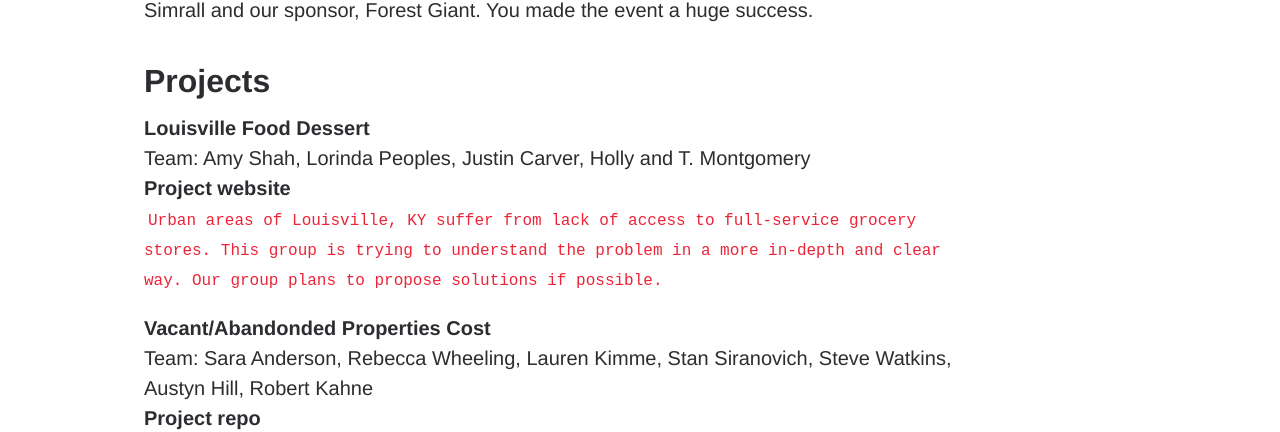
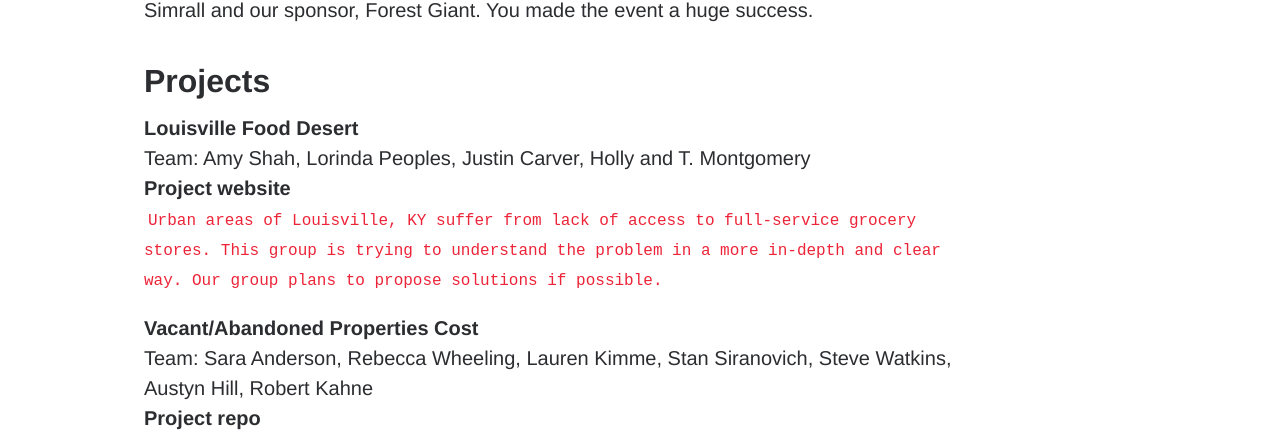
Before and after one commit to civicdata/civicdata.github.io, a Jekyll site: the page built from _posts/2017-09-24-ndoch-recap-hackathon-louisville.md, in a window 1280 px wide. Shown: the part 710-1142 px from the top of the page. Built offline with Jekyll 4.4.1, drawn with Linux system fonts in a browser that asks for light colours; comment, search, counter and statistics services are not loaded.

Commit message:
fixed 2 typos

```diff
--- a/_posts/2017-09-24-ndoch-recap-hackathon-louisville.md
+++ b/_posts/2017-09-24-ndoch-recap-hackathon-louisville.md
@@ -15,12 +15,12 @@ creditlink: http://www.cividataalliance.org
 Thank you to all of the civic hackers who attended the event, Mayor Greg Fischer, Grace Simrall and our sponsor, Forest Giant. You made the event a huge success.
 
 ## Projects
-**Louisville Food Dessert**
+**Louisville Food Desert**
 Team: Amy Shah, Lorinda Peoples, Justin Carver, Holly and T. Montgomery
 [__Project website__](https://louisvillefooddesert.wordpress.com)
 `Urban areas of Louisville, KY suffer from lack of access to full-service grocery stores.  This group is trying to understand the problem in a more in-depth and clear way. Our group plans to propose solutions if possible.`
 
-**Vacant/Abandonded Properties Cost**
+**Vacant/Abandoned Properties Cost**
 Team: Sara Anderson, Rebecca Wheeling, Lauren Kimme, Stan Siranovich, Steve Watkins, Austyn Hill, Robert Kahne
 [__Project repo__](https://github.com/civicdata/houses17)
 `During the National Day of Civic Hacking on September 23, 2017, and group from Louisville, Kentucky investigated the vacant and abandoned properties in Louisville. The team decided to use various data sources on the Louisville Open Data Portal to determine the cost to the city of maintaining the properties, and the revenues which might be collected from the properties.`
```
